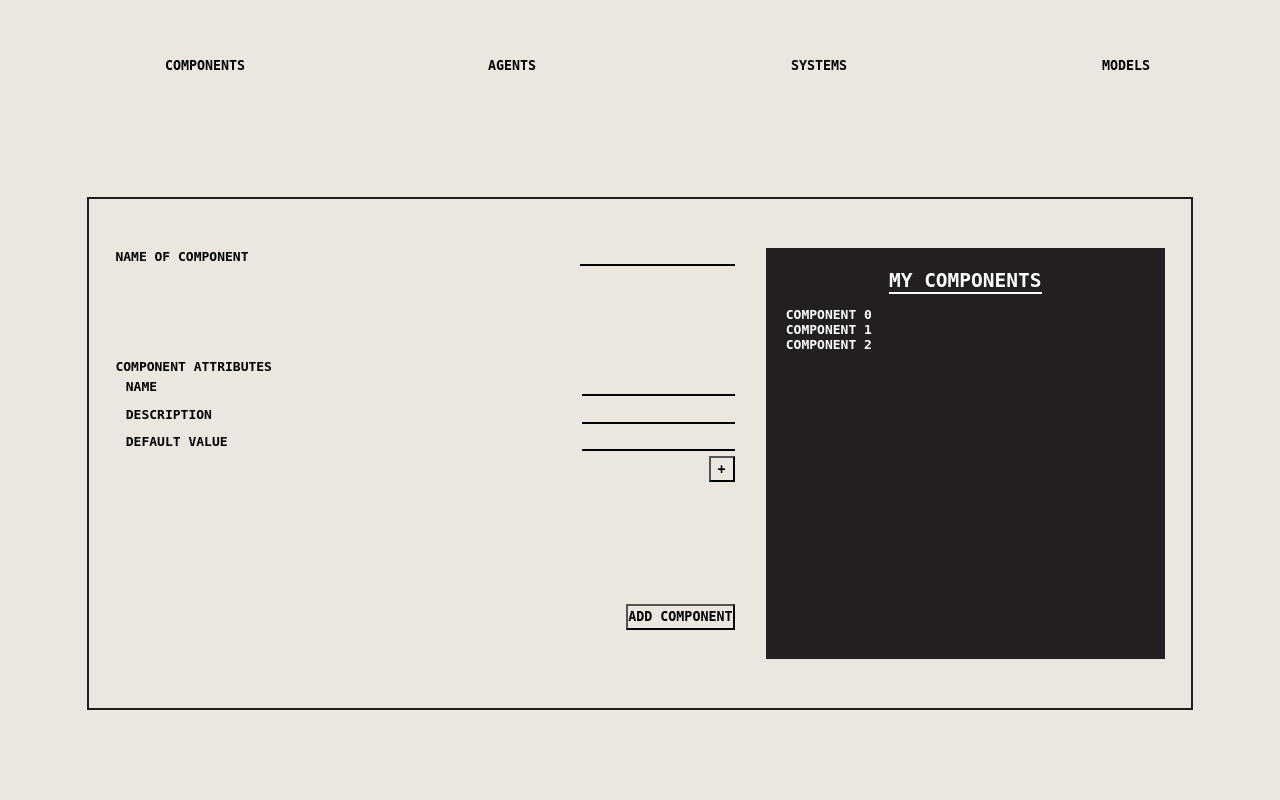
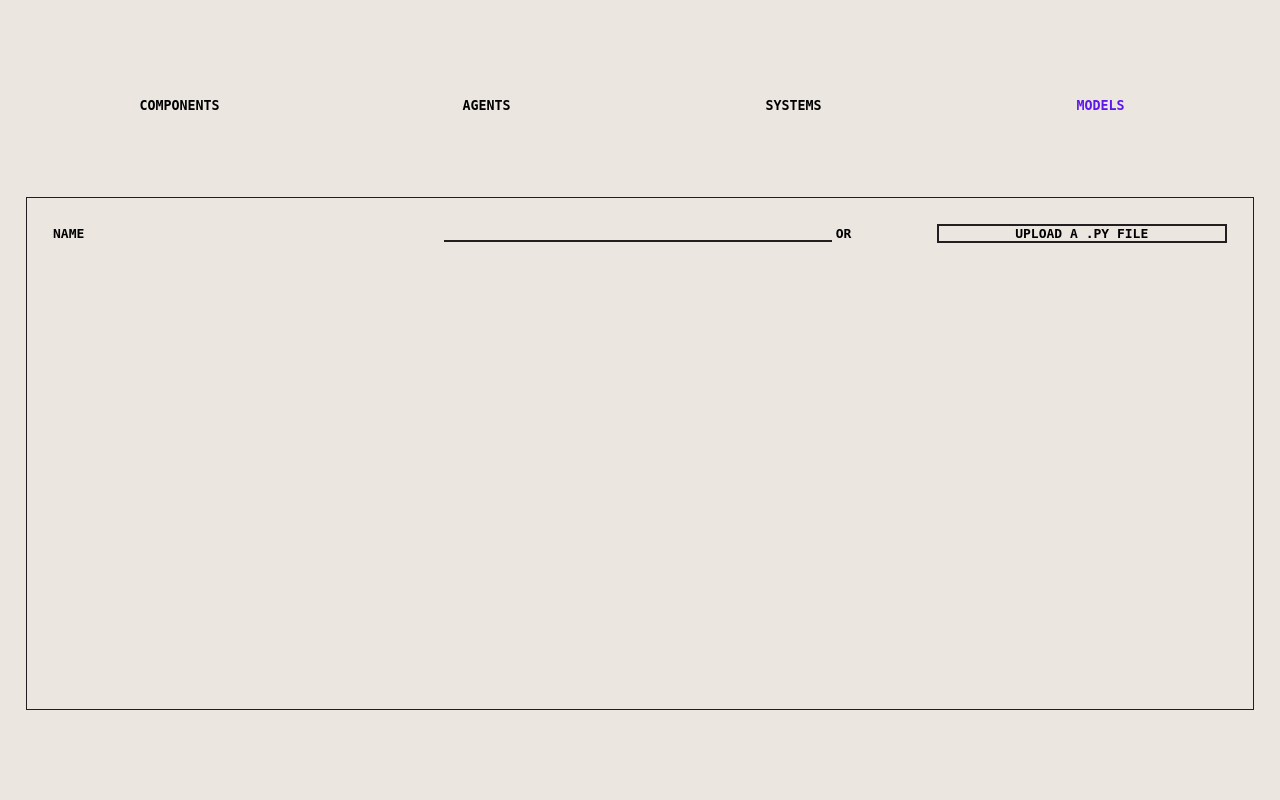
Before and after one commit to lumese46/AGE-AMB2, a Flask app: template presentation/templates/add_model_tab.html in a window 1280 px wide. Run offline with Flask 3, Linux system fonts and the light colour scheme; the template is opened without the code that fills it, so the values that code supplies are empty.

```diff
--- a/presentation/main.py
+++ b/presentation/main.py
@@ -22,13 +22,13 @@ def home():
     if(request.method=="POST"):
         match request.form['browse']:
             case "Components":
-                return render_template("add_component_tab.html", savedComp={})
+                return render_template("add_component_tab.html", all_components=helperMethods.get_components_by_name("component"))
             case "Agents":
-                return render_template("add_agent_tab.html", all_components=helperMethods.get_components_by_name("component"))
+                return render_template("add_agent_tab.html", all_components=helperMethods.get_components_by_name("component"),all_agents = helperMethods.get_components_by_name("agent"))
             case "Systems":
-                return render_template("add_system_tab.html")
+                return render_template("add_system_tab.html",all_systems=helperMethods.get_components_by_name("system"),all_agents = helperMethods.get_components_by_name("agent"))
             case "Models":
-                return render_template("add_component_tab.html")
+                return render_template("add_model_tab.html", all_components=helperMethods.get_components_by_name("component"),all_agents = helperMethods.get_components_by_name("agent"), all_systems=helperMethods.get_components_by_name("system"))
     else:
         return(render_template("add_component_tab.html"))
 
@@ -106,7 +106,6 @@ def add_system():
         "code": ""
 
     }
-    print("Systems hello")
     if request.method=="POST":
         system["Name_of_system"] = request.form["sys_name"]
         system["code"]=request.form["editor"]
--- /dev/null
+++ b/presentation/static/model_styles.css
@@ -0,0 +1,92 @@
+:root{
+    --bgclr: #ece6e0;
+    --fclr: #000000;
+    --highlight: #5E17EB;
+    --btnclr:  #231F20;
+
+}
+
+*{
+    margin: 0;
+    padding: 0;
+    box-sizing: border-box;
+    scroll-behavior: smooth;
+    font-family: Monospace;
+    text-transform: uppercase;
+    font-weight: bold;
+}
+body{
+    background-color: var(--bgclr);
+    /* border: 2px solid red; */
+    height: 100vh;
+    padding: 2rem;
+    display: grid;
+    grid-template-rows: .5fr 3fr;
+}
+.nav{
+    display: flex;
+    flex-direction: row;
+    /* border: 2px solid green; */
+    margin-top: 2rem;
+    position: relative;
+    width: 100%;
+    height: 100%;
+
+}
+
+
+nav input{
+    width: 20%;
+    margin: 0 5%;
+    height: 100%;
+    background: none;
+    border: none;
+}
+
+main{
+    border: .5px solid var(--btnclr);
+    width:100%;
+    position: relative;
+    margin: auto;
+    padding: 2rem;
+    height: 80%;
+    display: grid;
+    grid-template-rows: 1fr 4fr;
+
+}
+
+.model_title_section{
+    display: grid;
+    grid-template-columns: 2fr 2fr .5fr 1.5fr;
+    gap: 4px;
+    align-items: center;
+}
+
+.upload_button{
+    border: 2px solid var(--btnclr);
+    text-align: center;
+
+}
+
+.upload_button:hover{
+    border: 2px solid var(--highlight);
+    color: var(--highlight);
+}
+
+input[type="file"]{
+    position: absolute;
+    width: 1px;
+    height: 1px;
+    padding: 0;
+    margin: -1px;
+}
+input[type="text"]{
+    background: none;
+    border: none;
+    border-bottom: 2px solid var(--btnclr)
+}
+
+input[type="text"]:focus{
+    outline-style: none;
+    border-bottom: 2px solid var(--highlight);
+}
--- a/presentation/static/styles.css
+++ b/presentation/static/styles.css
@@ -43,8 +43,16 @@ nav input{
     border: none;
 }
 
+nav input:focus{
+    color: var(--highlight);
+    cursor:grab;
+}
+nav input:hover{
+    cursor:pointer;
+}
+
 main{
-    border: 2px solid var(--btnclr);
+    border: .5px solid var(--btnclr);
     width:90%;
     position: relative;
     margin: auto;
@@ -56,14 +64,12 @@ main{
 }
 
 main section{
-    /* border: 2px solid rgb(5, 234, 241); */
     align-self: center;
 
 }
 
 form{
     height: 100%;
-    /* background-color: pink; */
     display: grid;
     flex-direction: column;
     grid-template-rows: .5fr 2fr 1fr;
@@ -74,6 +80,11 @@ form input[type="text"]{
     border:none;
     border-bottom: 2px solid black;
     width: 100%;
+}
+input[type="text"]:focus{
+    outline-style: none;
+    background-color: none;
+    border-bottom: 2px solid var(--highlight);
 }
 
 
@@ -107,6 +118,12 @@ input[type="submit"]{
     height: 2rem;
     margin-right: .8rem;
 }
+
+input[type="submit"]:focus{
+    outline-style: none;
+    background-color: (var(--highlight));
+}
+
 
 .output_window{
     display: grid;
--- a/presentation/templates/add_agent_tab.html
+++ b/presentation/templates/add_agent_tab.html
@@ -1,5 +1,7 @@
 {%extends "base.html"%}
 {%block title%}Agents{%endblock%}
+{%block highlight_agent%}style="color:#5E17EB;"{%endblock%}
+
 {%block input_fields%}
 
 <form action="/agents" method="post" class="agents_form">
--- a/presentation/templates/add_component_tab.html
+++ b/presentation/templates/add_component_tab.html
@@ -1,6 +1,6 @@
 {%extends "base.html"%}
 {%block title%}Component{%endblock%}
-
+{%block highlight_comp%}style="color:#5E17EB;"{%endblock%}
 {%block input_fields%}
     <form action="component_tab" method="post">
         <section class="form_title">
--- a/presentation/templates/add_model_tab.html
+++ b/presentation/templates/add_model_tab.html
@@ -1,41 +1,55 @@
-{%extends "base.html"%}
-{%block title%}Component{%endblock%}
 
-{%block input_fields%}
-    <form action="component_tab" method="post">
-        <section class="form_title">
-            <label for="Name_of_component">Name of Component</label>
-            <input type="text" name="Name_of_component" id="Name_of_component">
+<link rel="stylesheet" type="text/css" href="{{ url_for('static',filename='model_styles.css')}}" >
+
+<title>Model</title>
+
+<body>
+    <nav>
+        <form action="/" method="post" class="nav">
+            <input type="submit" name="browse" value="Components">
+            <input type="submit" name="browse" value="Agents">
+            <input type="submit" name="browse" value="Systems">
+            <input type="submit" name="browse" value="Models" style="color:#5E17EB;">
+        </form>
+    </nav>
+    <main>
+        <section class="model_input_fields">
+            <form action="/add_model" class="model_title_section">
+                    <label for="model_name">Name</label>
+                    <input type="text">
+                    <p>or</p>
+                    <label for="model_file" class="upload_button">
+                        <input type="file" name="model_file" id="model_file" >
+                        upload a .py file
+                    </label>
+            </form>
         </section>
-        <section class="form_attributes">
-            <label for="Component_attributes_form" id="attributes_title">Component Attributes</label>
-                <div id="attribute">
-                    <label for="att_name">Name</label>
-                    <input type="text" name="att_name" id="att_name">
-                </div>
-                <div id="attribute">
-                    <label for="att_description">Description</label>
-                    <input type="text" name="att_description" id="att_description">
-                </div>
-                <div id="attribute">
-                    <label for="att_default_value">Default Value</label>
-                    <input type="text" name="att_default_value" id="att_default_value">
-                </div>
-                <!-- <button type="submit" href>Add attribute</button> -->
-                <div class="add_attribute">
-                    <input type="submit"  name="submit_results" id ="add_attribute_button" value="+">
-                </div>
+        <section class="model_configuration">
+            <form action="model_data">
+                <section class="components">
+
+                </section>
+            </form>
         </section>
-        <section class="submit_component">
-            <input type="submit" name="submit_results" id="submit_button" value="Add Component">
-        </section>
-    </form>
-{%endblock%}
-{%block output_window%}
-    <h2 class="title">My Components</h2>
-    <div class="components">
-        {%for i in range(3)%}
-            <p>Component {{i}}</p>
-        {%endfor%}
-    </div>
-{%endblock%}
+    </main>
+</body>
+
+<script>
+    async function getRequest(url = '') {
+    const response = await fetch(url, {
+        method: 'GET',
+        cache: 'no-cache'
+    })
+    return response.json()
+}
+document.addEventListener('DOMContentLoaded', function () {
+    let url = document.location
+    let route = "/flaskwebgui-keep-server-alive"
+    let interval_request = 3 * 1000 //sec
+    function keep_alive_server() {
+        getRequest(url + route)
+            .then(data => console.log(data))
+    }
+    setInterval(keep_alive_server, interval_request)()
+})
+</script>
--- a/presentation/templates/add_system_tab.html
+++ b/presentation/templates/add_system_tab.html
@@ -1,5 +1,7 @@
 {%extends "base.html"%}
 {%block title%}System{%endblock%}
+{%block highlight_system%}style="color:#5E17EB;"{%endblock%}
+
 {%block input_fields%}
 <form action="/systems" method="post">
     <section class="form_title">
--- a/presentation/templates/base.html
+++ b/presentation/templates/base.html
@@ -6,9 +6,9 @@
 <body>
     <nav>
         <form action="/" method="post" class="nav">
-            <input type="submit" name="browse" value="Components">
-            <input type="submit" name="browse" value="Agents">
-            <input type="submit" name="browse" value="Systems">
+            <input type="submit" name="browse" value="Components" {%block highlight_comp%}{%endblock%}>
+            <input type="submit" name="browse" value="Agents" {%block highlight_agent%}{%endblock%}>
+            <input type="submit" name="browse" value="Systems" {%block highlight_system%}{%endblock%}>
             <input type="submit" name="browse" value="Models">
         </form>
     </nav>
```
Also changed, not shown: data/agents.json (+89 -0 lines), data/systems.json (+12 -0 lines), data/components.json.
